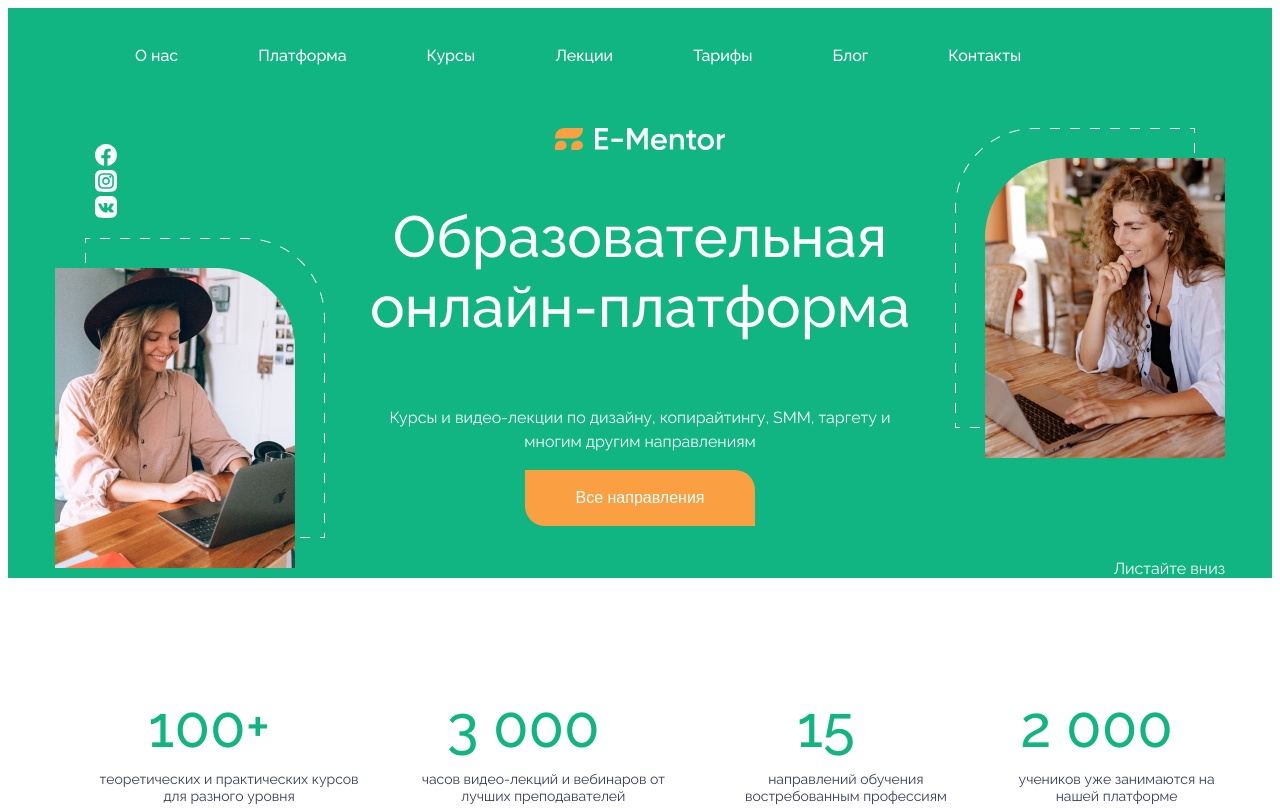
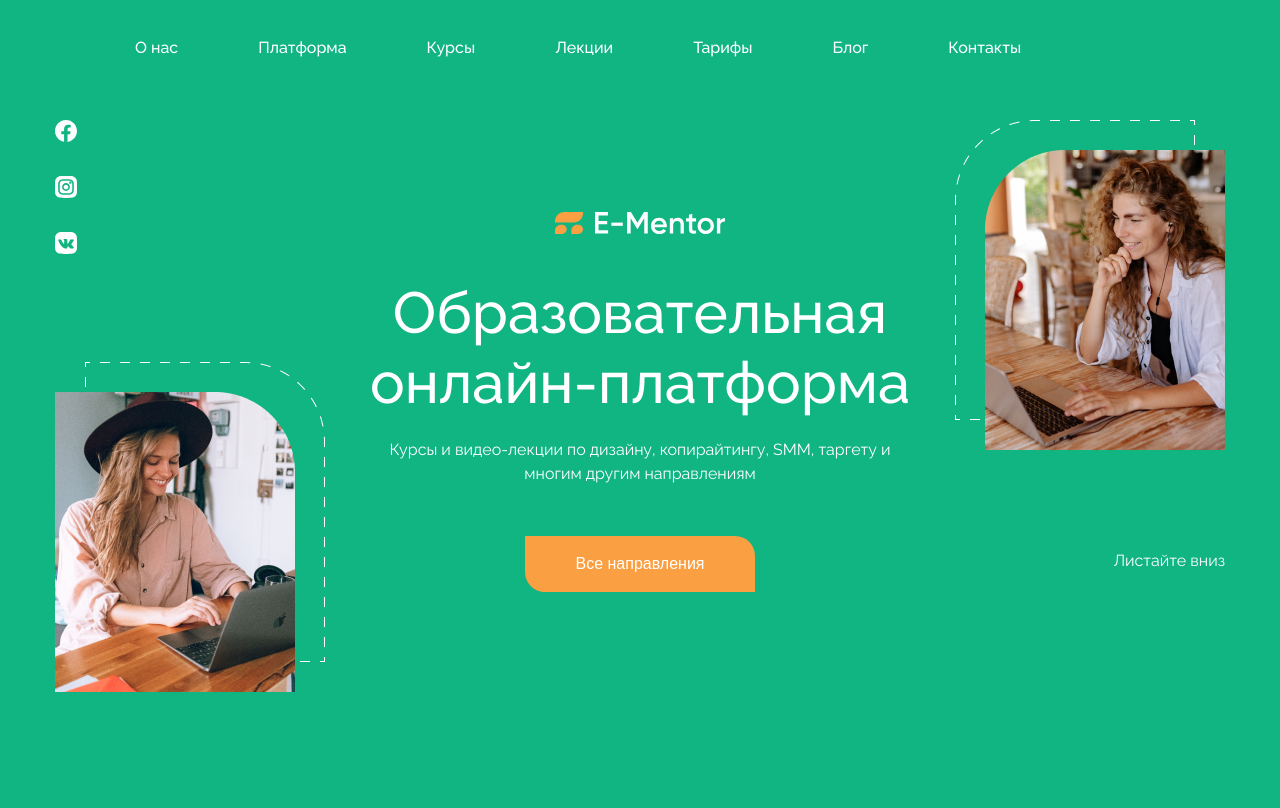
Before and after one commit to LTimur/pet-landing-ementor, a website: page index.html in a window 1280 px wide. Shown: the top 808 px of the page. Drawn offline with Linux system fonts and the light colour scheme.

Commit message:
refactor promo

```diff
--- a/sass/base/_base.scss
+++ b/sass/base/_base.scss
@@ -1,11 +1,15 @@
 html {
     font-size: 10px;
+    margin: 0;
+    padding: 0;
 }
 
 body {
     font-size: 1.6rem;
     font-family: 'Raleway', Verdana, sans-serif;
     color: $color-text;
+    margin: 0;
+    padding: 0;
 }
 
 h1 {
--- a/sass/components/_promo.scss
+++ b/sass/components/_promo.scss
@@ -8,8 +8,10 @@
     .social--vertical {
         display: flex;
         flex-direction: column;
+        padding: 0 0 74px 0;
+        margin: 0;
 
-        .fb-light {
+        .social__item {
             padding-bottom: 30px;
         }
     }
@@ -23,6 +25,7 @@
 .offer--align-left {
     display: flex;
     flex-direction: column;
+    padding-bottom: 120px;
 }
 
 .offer--align-center {
@@ -30,27 +33,23 @@
     display: flex;
     flex-direction: column;
     align-items: center;
+    padding-top: 92px;
 
     h2 {
         text-align: center;
+        margin: 0;
+        padding-top: 40px;
     }
 
     .offer__description {
         color: $color-text-light;
-        // position: absolute;
-        // width: 378px;
-        // height: 48px;
-        // left: 531px;
-        // top: 434px;
-
-        font-family: 'Raleway';
+        margin: 0;
         font-style: normal;
         font-weight: 400;
         font-size: 16px;
         line-height: 150%;
-
-        /* or 24px */
         text-align: center;
+        padding: 20px 0 50px 0;
     }
 }
 
```
Also changed, not shown: sass/style.css, 1 other file.
